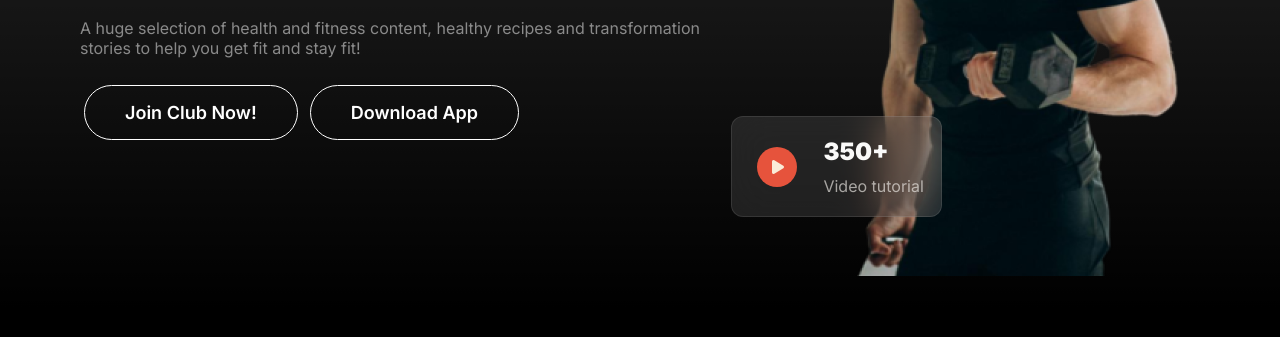
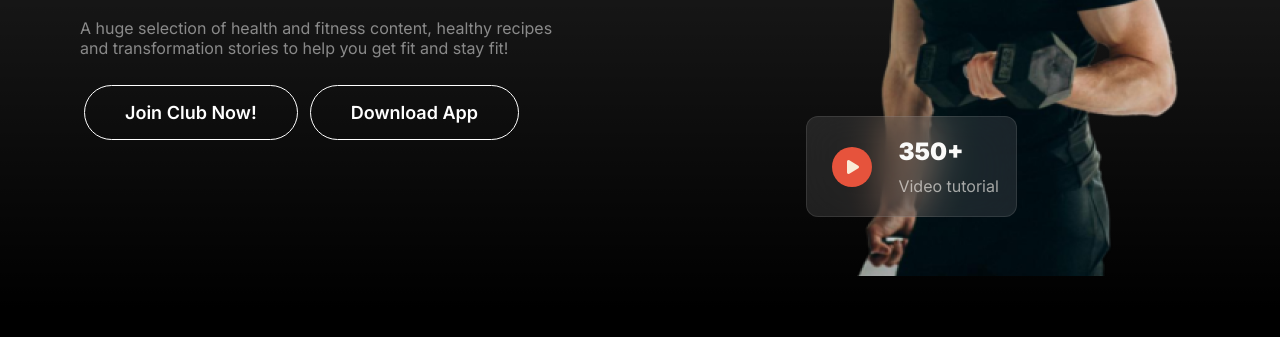
Before and after one commit to rakib-sikder/Assignment-2, a plain HTML site: page index.html in a window 1280 px wide. Shown: the part 444-781 px from the top of the page. Drawn offline with Linux system fonts and the light colour scheme.

Commit message:
responsive fix

```diff
--- a/index.html
+++ b/index.html
@@ -26,7 +26,7 @@
         <div class="banner df">
             <div class="banner_text">
                 <h1>Get body in <br><div class="shape"><span>shape</span></div> & stay <br>healthy</h1>
-                <p>A huge selection of health and fitness content, healthy recipes and transformation stories to help you get fit and stay fit!</p>
+                <p>A huge selection of health and fitness content, healthy recipes <br> and transformation stories to help you get fit and stay fit!</p>
                 <div class="banner_two_button">
                     <a href=""><button>Join <span>Club</span> Now!</button></a>
                     <a href=""><button>Download App</button></a>
--- a/style.css
+++ b/style.css
@@ -74,7 +74,7 @@ background: linear-gradient(180.00deg, rgb(17, 17, 17), rgba(0, 0, 0, 0.82) 100%
     background: linear-gradient(0.00deg, rgb(0, 0, 0), rgba(0, 0, 0, 0.82) 100%);
 }
 .banner_text{
-    padding-right: 40%;
+
 }
 .banner_text > h1 {
     color: rgb(255, 255, 255);
@@ -151,7 +151,7 @@ background: linear-gradient(180.00deg, rgb(17, 17, 17), rgba(0, 0, 0, 0.82) 100%
     font-weight: 400;
 }
 .overflow_text2{
-    margin-left: -120px;
+    margin-left: -45px;
     margin-top: 420px;
     display: grid;
     align-items: center;
@@ -859,7 +859,7 @@ font-weight: 400;
         margin-bottom: 34px;
         width: 100%;
         background: rgba(255, 255, 255, 0.1);
-        padding: 11px 12px;
+        padding: 10px 12px;
         border-radius: 8px;
         font-family: Inter;
         font-size: 10px;
@@ -1081,9 +1081,7 @@ font-weight: 400;
         justify-content: space-between;
         padding: 2rem 5rem;
     }
-    .banner_text {
-        padding-right: 10%;
-    }
+
     .extramile {
         margin: 0rem 5rem;
         padding: 2rem;
@@ -1122,7 +1120,7 @@ font-weight: 400;
     }
     .bmicalculate {
         padding: 2rem 5rem;
-        justify-content: space-between;
+        justify-content: space-around;
         gap: 50px;
     }
     .habits {
```
